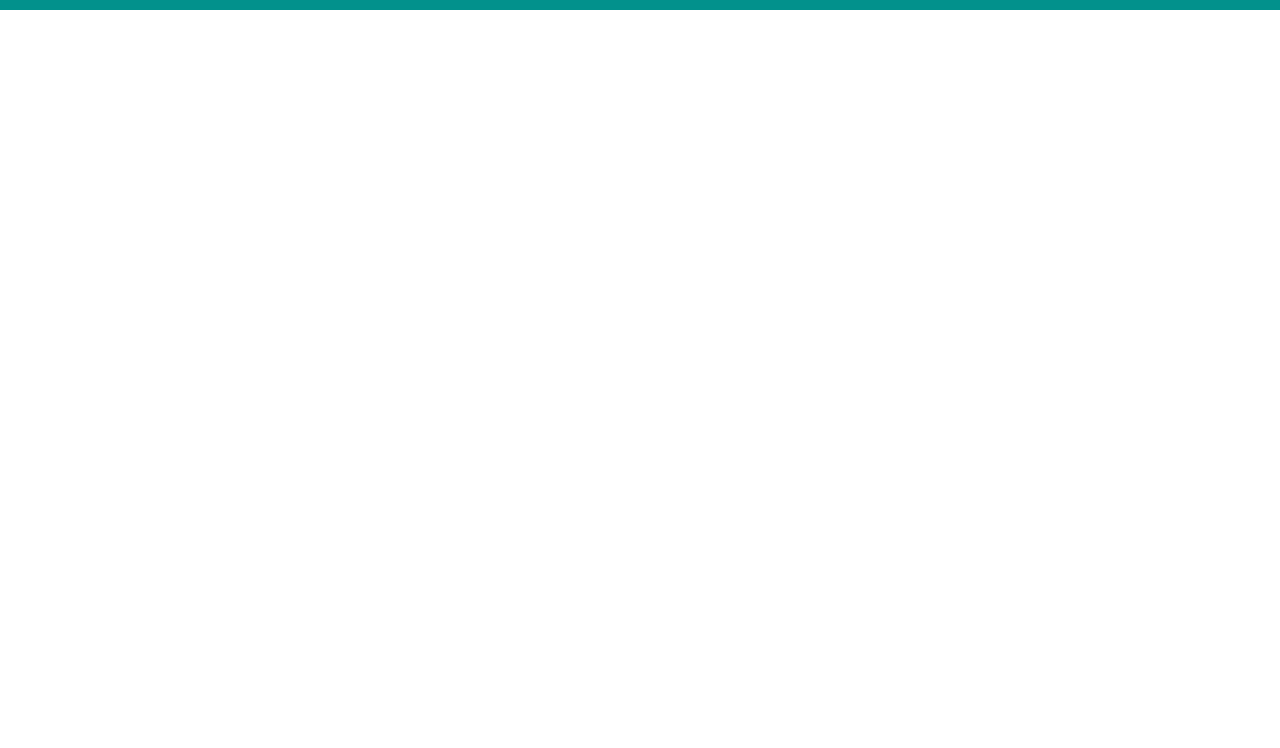
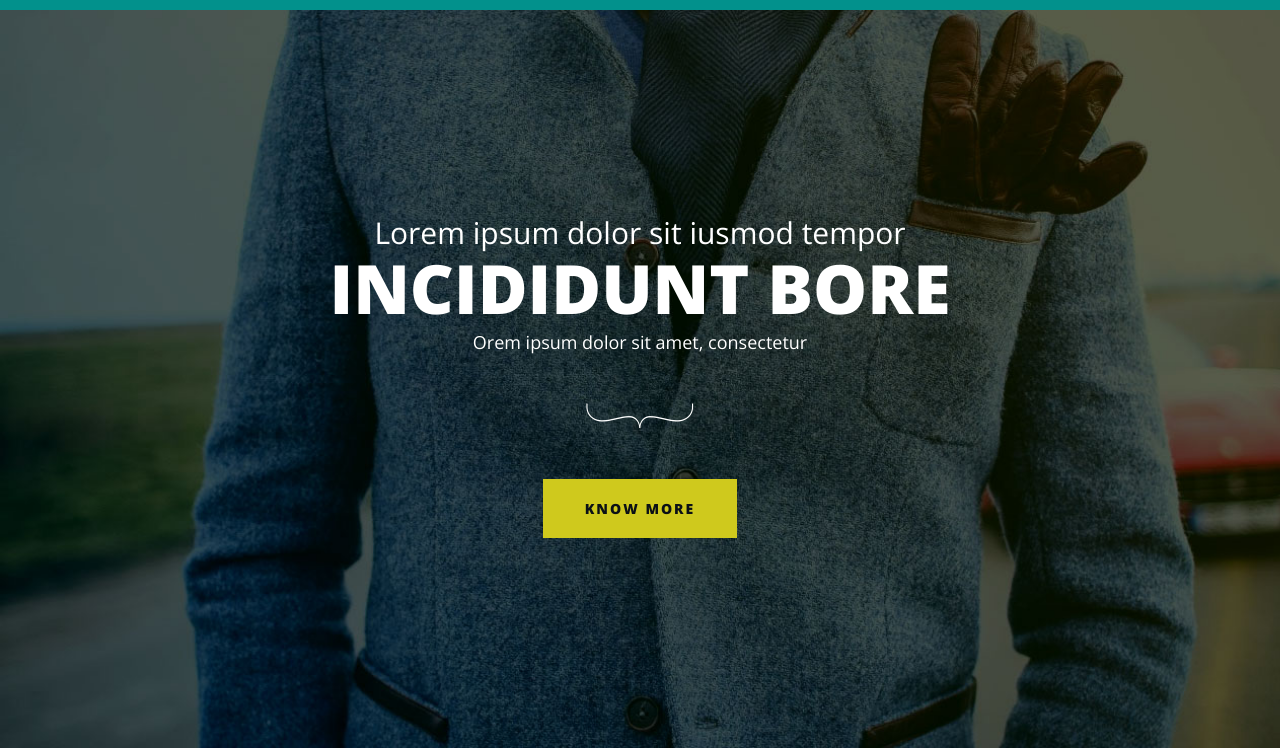
Before and after one commit to rifat-H/myfolio-bootstrap, a website built with Parcel: page src/index.html in a window 1280 px wide. Shown: the part 73-821 px from the top of the page. Before the commit the page ends 800 px from the top, so only its background shows below. Built offline with nearby package versions, Linux system fonts and the light colour scheme.

Commit message:
banner done

```diff
--- a/src/index.html
+++ b/src/index.html
@@ -30,8 +30,9 @@
                 <a class="navbar-brand" href="#">
                     <img src="images/logo.png" class="img-fluid" alt="Logo">
                 </a>
-                <button class="navbar-toggler" type="button" data-toggle="collapse" data-target="#navbarSupportedContent"
-                    aria-controls="navbarSupportedContent" aria-expanded="false" aria-label="Toggle navigation">
+                <button class="navbar-toggler" type="button" data-toggle="collapse"
+                    data-target="#navbarSupportedContent" aria-controls="navbarSupportedContent" aria-expanded="false"
+                    aria-label="Toggle navigation">
                     <span class="navbar-toggler-icon"></span>
                 </button>
 
@@ -61,7 +62,15 @@
     <!-- header end -->
 
     <!-- banner start -->
-    <section class="banner"></section>
+    <section class="banner">
+        <div class="container">
+            <h2>Lorem ipsum dolor sit iusmod tempor </h2>
+            <h1>incididunt bore</h1>
+            <p>Orem ipsum dolor sit amet, consectetur </p>
+            <img src="images/banner-2.png" class="img-fluid" alt="some img">
+            <button class="cusBtn">KNOW MORE</button>
+        </div>
+    </section>
     <!-- banner end -->
 
     <!-- about start -->
--- a/src/scss/_style.scss
+++ b/src/scss/_style.scss
@@ -15,6 +15,21 @@ body {
 .title2 {
     line-height: 23px;
     font-weight: 800;
+}
+
+.cusBtn {
+    background-color: #cfc91d;
+    padding: 20px 42px;
+    font-size: 14px;
+    letter-spacing: 2px;
+    color: #0b1016;
+    font-weight: 800;
+    transition: .3s;
+
+    &:hover{
+        background-color: #02918c;
+        color: #ffffff;
+    }
 }
 
 // common css end
@@ -36,7 +51,7 @@ header {
                     font-weight: 800 !important;
                     transition: all linear .3s;
 
-                    &:hover{
+                    &:hover {
                         color: #cfc91d !important;
                     }
                 }
@@ -47,6 +62,66 @@ header {
 
 // header end
 
+//<!-- banner start -->
+.banner {
+    padding: 210px 0;
+    background: url(../images/banner.jpg);
+    background-repeat: no-repeat;
+    background-attachment: fixed;
+    background-size: cover;
+    text-align: center;
+    line-height: 25px;
+    color: #ffffff;
+
+    h2 {
+        font-size: 30px;
+    }
+
+    h1 {
+        font-size: 68px;
+        margin: 30px 0;
+        font-weight: 900;
+        text-transform: uppercase;
+    }
+
+    p {
+        font-size: 18px;
+        margin-bottom: 48px;
+
+    }
+
+    img {
+        display: block;
+        margin: 0 auto;
+    }
+
+    button {
+        margin-top: 51px;
+    }
+}
+
+//<!-- banner end -->
+
+//<!-- about start -->
+.about {}
+
+//<!-- about end -->
+
+//<!-- services start -->
+.services {}
+
+//<!-- services end -->
+
+//<!-- work start -->
+.work {}
+
+//<!-- work end -->
+
+//<!-- contact start -->
+.contact {}
+
+//<!-- contact end -->
+
 // footer start
 footer {}
 
```
Also changed, not shown: src/images/banner-2.png (renamed from src/images/header-bracket.png).
